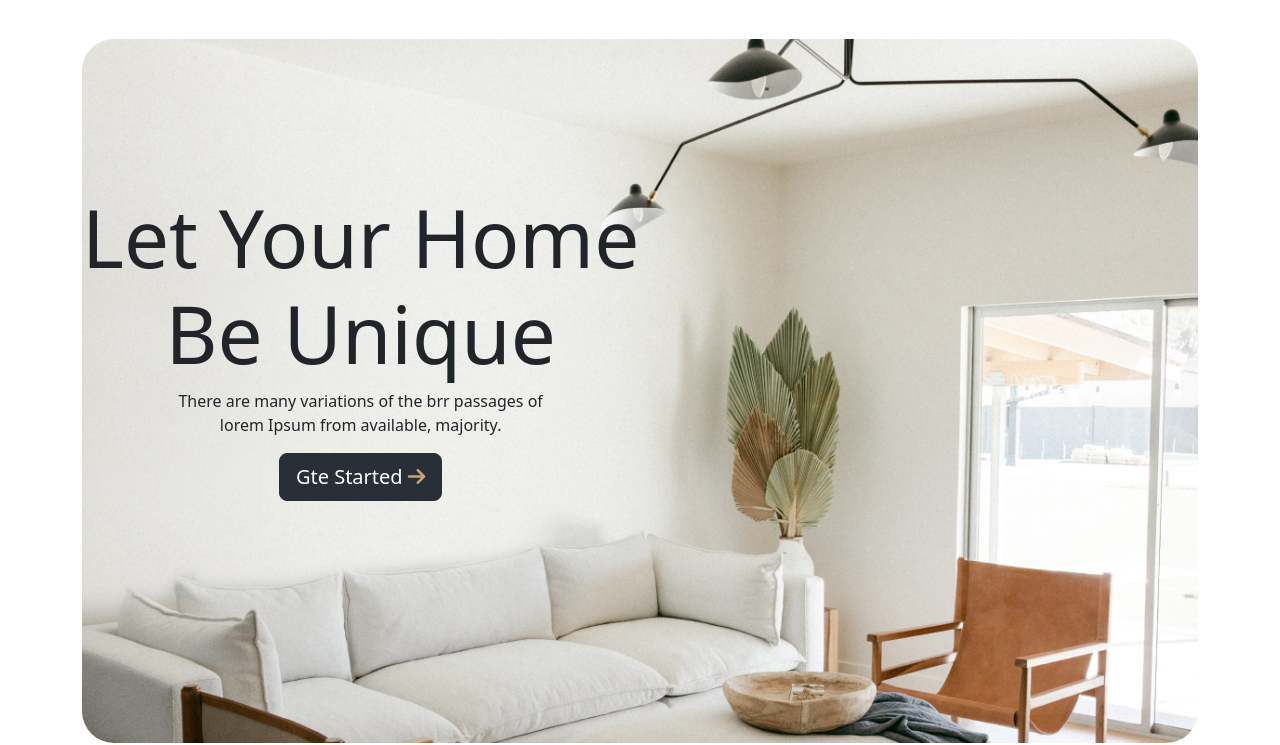
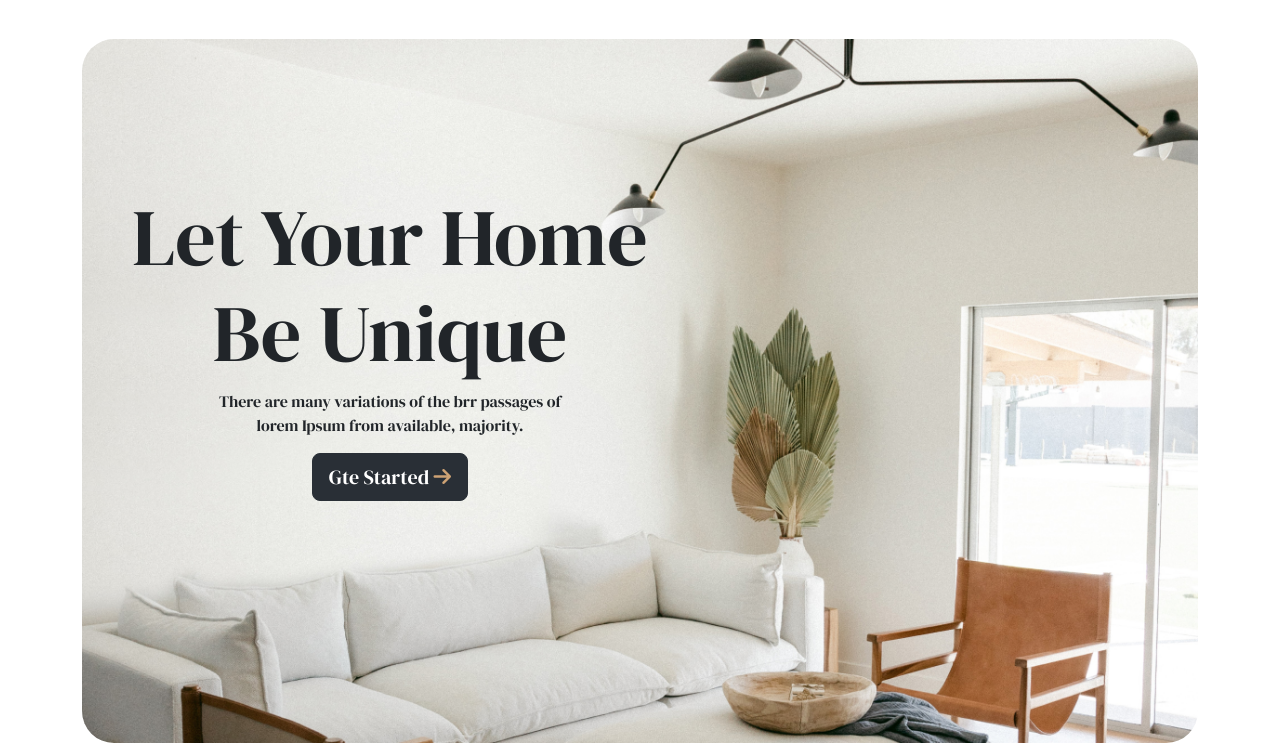
Before and after one commit to abdullah-al-mohammad/interior, a website: page index.html in a window 1280 px wide. Shown: the part 69-814 px from the top of the page. Drawn offline with nearby package versions, Linux system fonts and the light colour scheme; files that its build step writes are made by us from their sources.

Commit message:
home text position

```diff
--- a/sass/style.scss
+++ b/sass/style.scss
@@ -7,7 +7,8 @@ body{
 // home text
 #home-img{
     .home-unique{
-        // transform: translate(30px 20px);
         top: 150px;
+        left: 50px;
+        font-family: 'DM Serif Display', serif;
     }
 }
```
